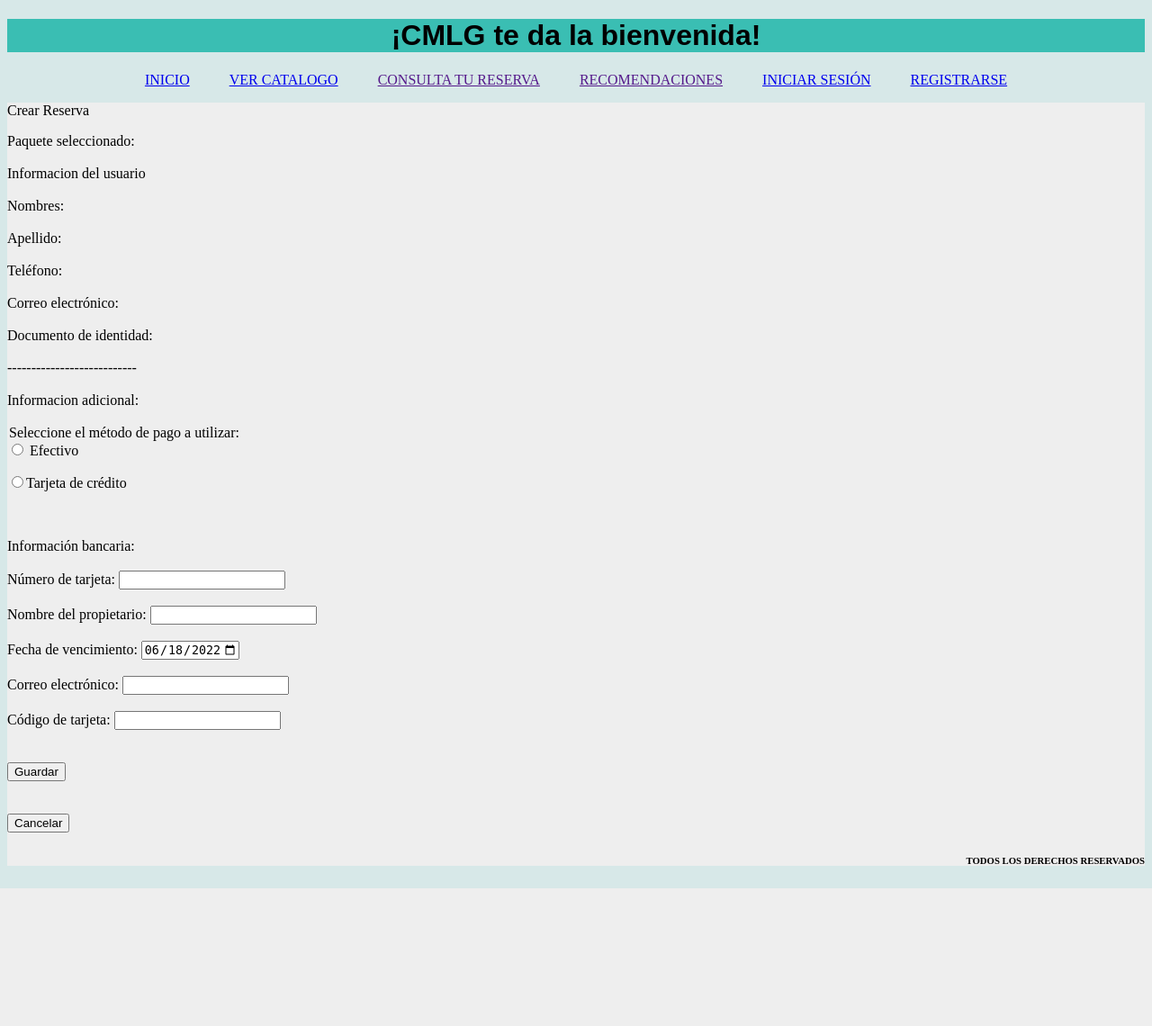
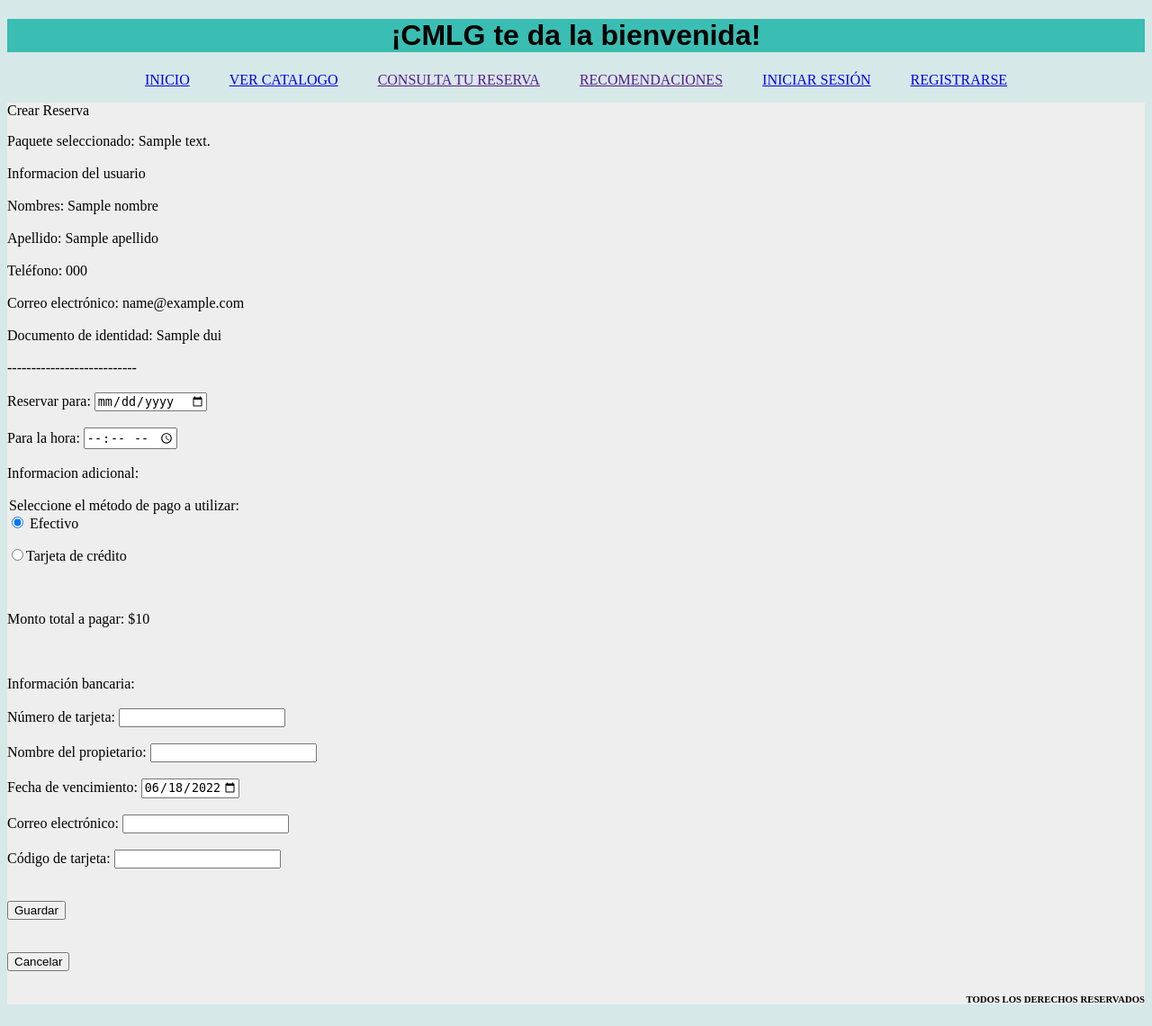
Before and after one commit to mmejia98/CMLG, a Django app: template templates/reserva/crear.html in a window 1280 px wide. Shown: the whole page at 90% size. Before the commit the page ends 987 px from the top, so only its background shows below. Run offline with Django 3.2, Linux system fonts and the light colour scheme; the template is opened without the code that fills it: most values are stand-ins (such as "Sample title", 1, 10 or a date in 2020).

Commit message:
Views de Reserva agregadas

```diff
--- a/reserva/admin.py
+++ b/reserva/admin.py
@@ -9,7 +9,7 @@ class PagoAdmin(admin.ModelAdmin):
     list_display = ("id", "tipo", "monto")
 
 class ReservaAdmin(admin.ModelAdmin):
-    list_display = ("id", "pago", "catalogo", "reporte", "ticket", "pagado", "fecha", "hora")
+    list_display = ("id", "pago", "paquete", "reporte", "ticket", "pagado", "fecha", "hora")
 
 class Reserva_UserAdmin(admin.ModelAdmin):
     list_display = ("id", "reserva", "user")
--- a/reserva/models.py
+++ b/reserva/models.py
@@ -17,7 +17,7 @@ class Pago(models.Model):
 
 class Reserva(models.Model):
     pago = models.OneToOneField(Pago, on_delete=models.CASCADE)
-    catalogo = models.ForeignKey(Catalogo, on_delete=models.CASCADE)
+    paquete = models.ForeignKey(Paquete, on_delete=models.CASCADE)
     persona = models.OneToOneField(Persona, on_delete=models.CASCADE, null=True, blank=True)
     reporte = models.ForeignKey(Reporte, null=True, blank=True, on_delete=models.SET_NULL)
     ticket = models.CharField(max_length=8, unique=True)
--- a/templates/catalogo.html
+++ b/templates/catalogo.html
@@ -33,7 +33,7 @@
         </tr>
         {% for paquete in paquetes %}
         <tr>
-            <td> <a href="">{{paquete.especificacionpaquete.descripcion}}</a></td>
+            <td> <form action="{% url 'registrarReserva' %}" method="get"><input type="hidden" name="paquete_id" value="{{paquete.id}}">{{paquete.especificacionpaquete.descripcion}}<input type="submit" value="Reservar"></form></td>
             <td>{{paquete.especificacionpaquete.fechaInicio}}</td>
             <td>{{paquete.especificacionpaquete.numeroDias}}</td>
             <td>{{paquete.especificacionpaquete.numeroPersonas}}</td>
--- a/templates/inicio.html
+++ b/templates/inicio.html
@@ -11,6 +11,10 @@
 <div>
     <h1 style="text-align: left; font-family:cursive "> BUSCANDO UN VIAJE??</h1>
 </div>
-
+{% if mensaje_exito is not None %}
+<div class="mensaje_exito">
+    {{mensaje_exito}}
+</div>
+{% endif %}
 
 {%endblock%}
--- a/templates/reserva/crear.html
+++ b/templates/reserva/crear.html
@@ -11,36 +11,58 @@
             <div class="card-body p-md-5">
               <div class="row justify-content-center">
                 <div class="col-md-10 col-lg-6 col-xl-5 order-2 order-lg-1">
+                  <form action="{% url 'crearReserva' %}" method="post">
+                  {% csrf_token %}
+                  <p class="text-center h1 fw-bold mb-5 mx-1 mx-md-4 mt-4">Crear Reserva</p>
+                  <input type="hidden" name="nombre" value="{{nombre}}">
+                  <input type="hidden" name="apellido" value="{{apellido}}">
+                  <input type="hidden" name="nacionalidad" value="{{nacionalidad}}">
+                  <input type="hidden" name="fecha_nacimiento" value="{{fecha_nacimiento}}">
+                  <input type="hidden" name="dui" value="{{dui}}">
+                  <input type="hidden" name="sexo" value="{{sexo}}">
+                  <input type="hidden" name="email" value="{{email}}">
+                  <input type="hidden" name="telefono" value="{{telefono}}">
+                  <input type="hidden" name="pais_residencia" value="{{pais_residencia}}">
+                  <input type="hidden" name="monto" value="{{paquete.especificacionpaquete.precio}}">
+                  <label class="form-label" for="form3Example1c">Paquete seleccionado: {{paquete.especificacionpaquete.descripcion}}</label>
+                  <input type="hidden" name="paquete_id" value="{{paquete.id}}">
 
-                  <p class="text-center h1 fw-bold mb-5 mx-1 mx-md-4 mt-4">Crear Reserva</p>
-
-                  <label class="form-label" for="form3Example1c">Paquete seleccionado: </label>
                   <br></br>
                   <label class="form-label" for="form3Example1c">Informacion del usuario</label>
                   <br></br>
-                  <label class="form-label" for="form3Example1c">Nombres:</label>
+                  <label class="form-label" for="form3Example1c">Nombres: {{nombre}}</label>
+
                   <br></br>
-                  <label class="form-label" for="form3Example1c">Apellido:</label>
+                  <label class="form-label" for="form3Example1c">Apellido: {{apellido}}</label>
+
                   <br></br>
-                  <label class="form-label" for="form3Example1c">Teléfono: </label>
+                  <label class="form-label" for="form3Example1c">Teléfono: {{telefono}}</label>
                   <br></br>
-                  <label class="form-label" for="form3Example1c">Correo electrónico:</label>
+                  <label class="form-label" for="form3Example1c">Correo electrónico: {{email}}</label>
                   <br></br>
-                  <label class="form-label" for="form3Example1c">Documento de identidad:</label>
+                  <label class="form-label" for="form3Example1c">Documento de identidad: {{dui}}</label>
                   <br></br>
                   <label class="form-label" for="form3Example1c">---------------------------</label>
+                  <br></br>
+                  <label class="form-label" for="form3Example1c">Reservar para: </label>
+                  <input type="date" name="fecha">
+                  <br></br>
+                  <label class="form-label" for="form3Example1c">Para la hora: </label>
+                  <input type="time" name="hora">
                   <br></br>
                   <label class="form-label" for="form3Example1c">Informacion adicional:</label>
                   <br></br>
                   <legend>Seleccione el método de pago a utilizar:</legend>
                   <label>
-                    <input type="radio" name="color" value="Efectivo"> Efectivo
+                    <input type="radio" name="tipo" value="Efectivo" checked> Efectivo
                   </label>
                   <p><label>
-                    <input type="radio" name="color" value="Tarjeta de crédito">Tarjeta de crédito
+                    <input type="radio" name="tipo" value="Tarjeta de crédito">Tarjeta de crédito
                   </label></p>
                   <br></br>
-
+                  <label class="form-label" for="form3Example1c">Monto total a pagar: ${{paquete.especificacionpaquete.precio}}</label>
+                  <br></br>
+                  <br></br>
                   <label class="form-label" for="form3Example1c">Información bancaria:</label>
                   <br></br>
                   <label class="form-label" for="form3Example1c">Número de tarjeta:</label>
@@ -69,8 +91,9 @@
    <br></br>
 
    <div class="d-flex justify-content-center mx-4 mb-3 mb-lg-4">
-                      <button type="button" class="btn btn-primary btn-lg">Guardar</button>
-                    </div>
+                      <input type="submit" class="btn btn-primary btn-lg" value="Guardar">
+                      </div>
+                    </form>
 
                     <br></br>
 
```
Also changed, not shown: reserva/views.py (+69 -6 lines), templates/reserva/registro.html (+70 -94 lines), reserva/migrations/0001_initial.py, reserva/migrations/0002_remove_reserva_user_alter_reserva_reporte_and_more.py (deleted), reserva/migrations/0003_alter_reserva_reporte.py (deleted), reserva/migrations/0004_reserva_persona.py (deleted).
